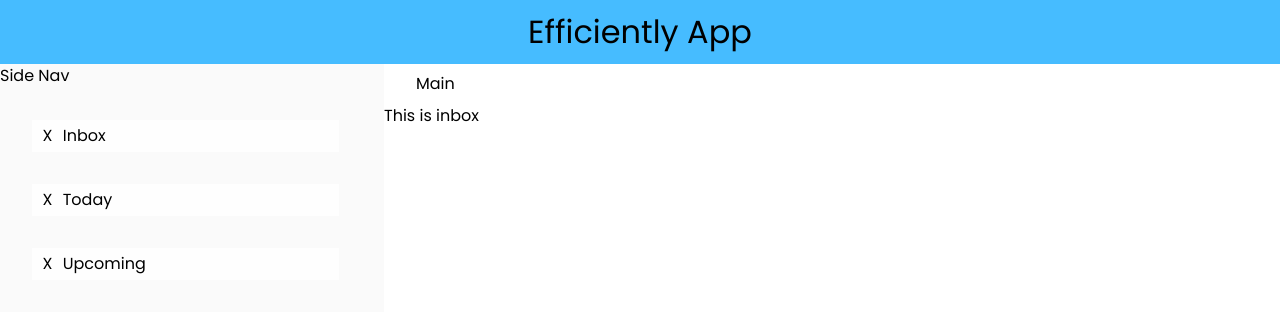
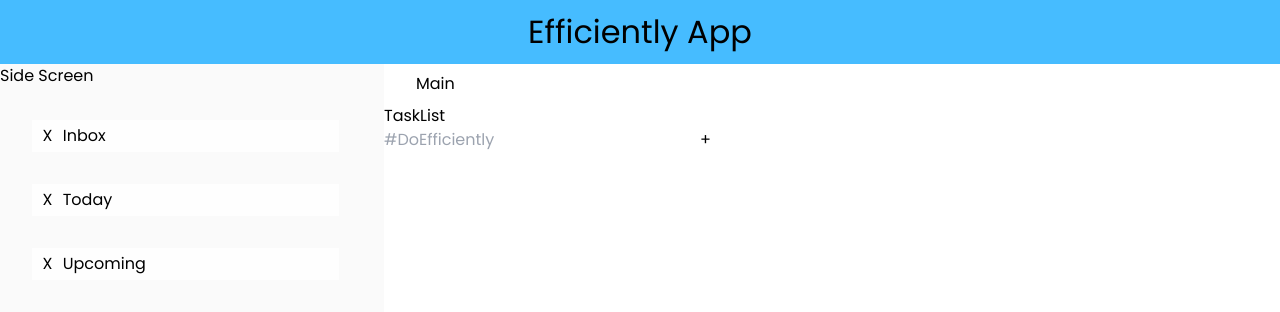
Before and after one commit to pythagoreaneng/efficiently-app-web, a React (Create React App) app: page / in a window 1280 px wide. Shown: the top 312 px of the page. Built offline with nearby package versions, Linux system fonts and the light colour scheme.

Commit message:
Tasks work in progress

```diff
--- a/src/App.js
+++ b/src/App.js
@@ -1,6 +1,7 @@
 import React from "react";
 import "./index.css";
 import Home from "./pages/index";
+import Inbox from "./pages/inbox";
 import { BrowserRouter as Router, Switch, Route, Link } from "react-router-dom";
 
 function App() {
--- /dev/null
+++ b/src/components/Task.js
@@ -0,0 +1,28 @@
+import React from "react";
+import styled from "styled-components";
+
+const Task = ({ tasks }) => {
+  const TaskContainer = styled.div`
+    width: 100%;
+    margin: 2rem;
+    display: flex;
+  `;
+
+  const CompletedContainer = styled.div`
+    width: 10%;
+    padding-left: 1rem;
+    background-color: red;
+  `;
+  const TaskTitleContainer = styled.div`
+    width: 90%;
+    background-color: red;
+  `;
+
+  const CompletedButton = styled.button``;
+
+  return tasks.map((task) => {
+    <div>{task.title}</div>;
+  });
+};
+
+export default Task;
--- /dev/null
+++ b/src/components/TaskForm.js
@@ -0,0 +1,29 @@
+import React, { useState } from "react";
+
+const TaskForm = ({ addTask }) => {
+  const [input, setInput] = useState("");
+  const handleChange = (e) => {
+    setInput(e.target.value);
+  };
+
+  const handleSubmit = (e) => {
+    e.preventDefault();
+    setInput("");
+  };
+
+  return (
+    <>
+      <form onSubmit={handleSubmit}>
+        <input
+          id="input"
+          placeholder="#DoEfficiently"
+          onChange={handleChange}
+          value={input}
+        />
+        <button onClick={handleSubmit}>+</button>
+      </form>
+    </>
+  );
+};
+
+export default TaskForm;
--- /dev/null
+++ b/src/components/TaskList.js
@@ -0,0 +1,31 @@
+import React, { useState } from "react";
+import Task from "./Task";
+import styled from "styled-components";
+import TaskForm from "./TaskForm";
+
+const TaskList = () => {
+  const TasksContainer = styled.div`
+    diplay: flex;
+    flex-direction: column;
+  `;
+
+  const [tasks, setTasks] = useState([]);
+
+  const addTask = (task) => {
+    const newTasks = [task, ...tasks];
+
+    setTasks(newTasks);
+    console.log(tasks);
+  };
+  return (
+    <>
+      TaskList
+      <TasksContainer>
+        <TaskForm onSubmit={addTask} />
+        <Task tasks={tasks} />
+      </TasksContainer>
+    </>
+  );
+};
+
+export default TaskList;
--- a/src/pages/inbox.js
+++ b/src/pages/inbox.js
@@ -1,7 +1,12 @@
 import React from "react";
+import TaskList from "../components/TaskList";
 
 const inbox = () => {
-  return <>This is inbox</>;
+  return (
+    <>
+      <TaskList />
+    </>
+  );
 };
 
 export default inbox;
--- a/src/pages/index.js
+++ b/src/pages/index.js
@@ -1,4 +1,3 @@
-import { red } from "chalk";
 import React, { useState } from "react";
 import styled from "styled-components";
 import inbox from "./inbox";
@@ -10,10 +9,12 @@ const Home = () => {
   const handleScreen = (e) => {
     setMainScreen(e);
   };
+
   const Container = styled.div`
     height: 100vh;
     width: auto;
   `;
+
   const TopNavContainer = styled.div`
     height: 4rem;
     width: 100wh;
@@ -40,7 +41,7 @@ const Home = () => {
     width: 70%;
   `;
 
-  const SideSectionContainer = styled.button`
+  const SideSectionWrapper = styled.button`
     height: 2rem;
     width: 80%;
     background-color: #fefefe;
@@ -79,19 +80,19 @@ const Home = () => {
         <TopNavContainer>Efficiently App</TopNavContainer>
         <ScreenContainer>
           <SideScreenContainer>
-            Side Nav
-            <SideSectionContainer onClick={() => setMainScreen(inbox)}>
+            Side Screen
+            <SideSectionWrapper onClick={() => setMainScreen(inbox)}>
               <SectionIcon>X</SectionIcon>
               <SectionName>Inbox</SectionName>
-            </SideSectionContainer>
-            <SideSectionContainer onClick={() => setMainScreen(today)}>
+            </SideSectionWrapper>
+            <SideSectionWrapper onClick={() => setMainScreen(today)}>
               <SectionIcon>X</SectionIcon>
               <SectionName>Today</SectionName>
-            </SideSectionContainer>
-            <SideSectionContainer onClick={() => setMainScreen(upcoming)}>
+            </SideSectionWrapper>
+            <SideSectionWrapper onClick={() => setMainScreen(upcoming)}>
               <SectionIcon>X</SectionIcon>
               <SectionName>Upcoming</SectionName>
-            </SideSectionContainer>
+            </SideSectionWrapper>
           </SideScreenContainer>
           <MainScreenContainer>
             <MainTitleContainer>Main</MainTitleContainer>
```
